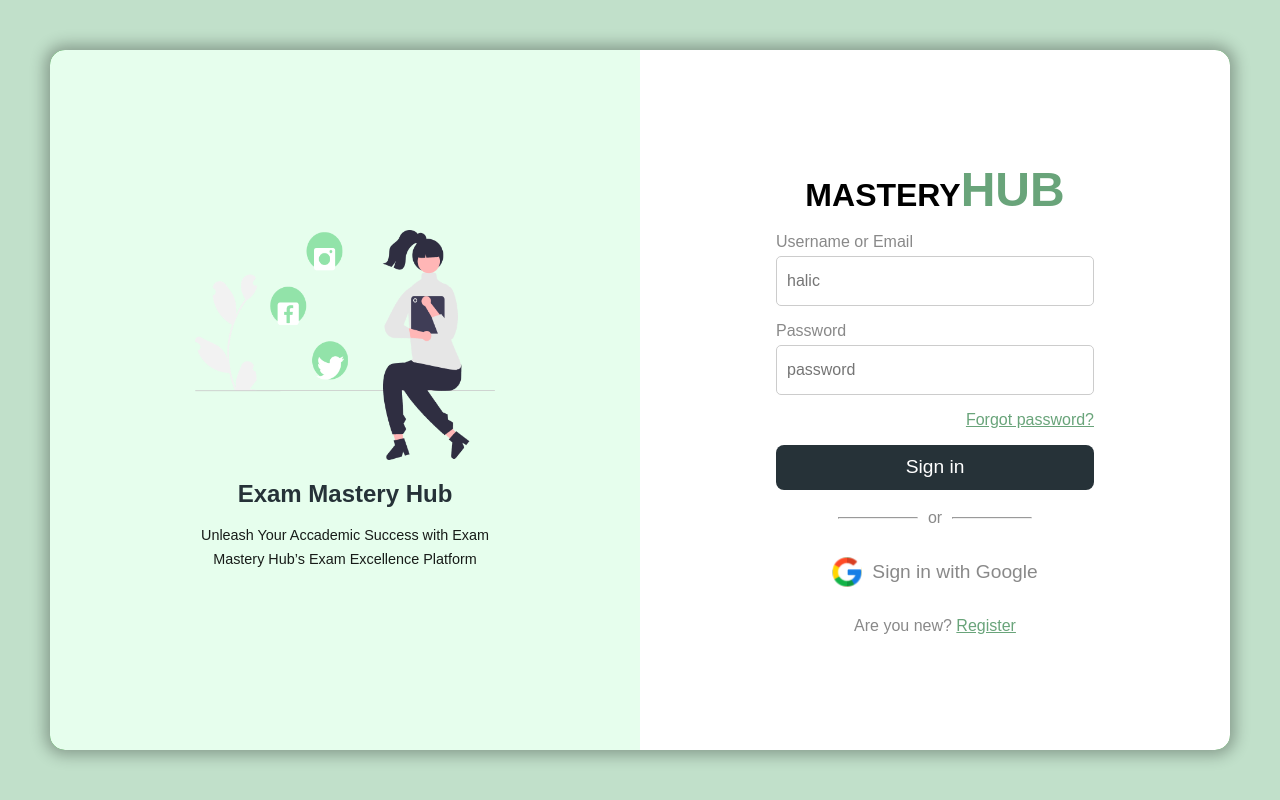
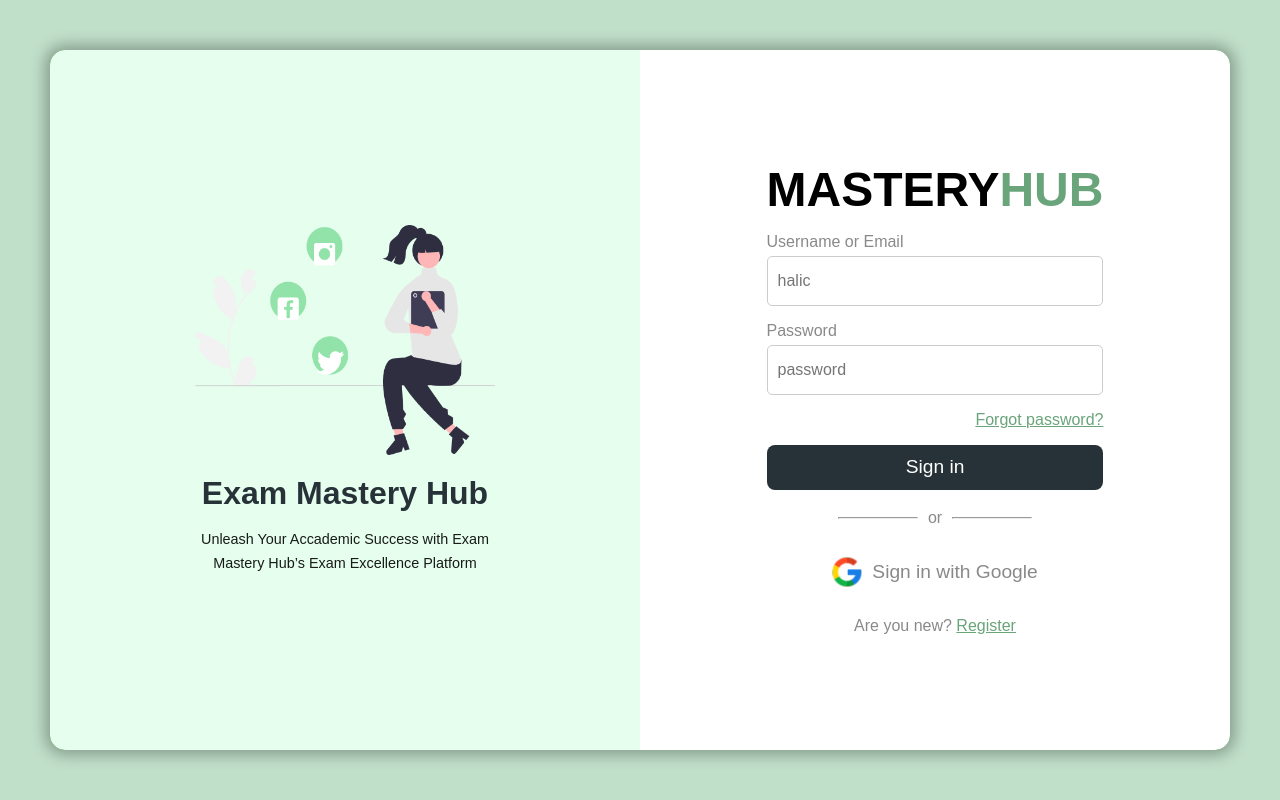
Before and after one commit to Mahamudu-Halic/responsive-auth-screen, a Next.js app: page /auth/sign-in in a window 1280 px wide. Built offline with nearby package versions, Linux system fonts and the light colour scheme.

Commit message:
props added: align and size

```diff
--- a/src/components/styled components/headings.ts
+++ b/src/components/styled components/headings.ts
@@ -1,31 +1,43 @@
 import styled from "styled-components";
 
-export const H1 = styled.h1<{ color?: string; transform?: string }>`
+export const H1 = styled.h1<{ color?: string; transform?: string, align?: string; }>`
   text-transform: ${({ transform }) => transform || "inherit"};
   color: ${({ color }) => color || "inherit"};
+  text-align: ${({ align }) => align || "inherit"};
+  font-size: 3rem
 `;
 
-export const H2 = styled.h2<{ color?: string; transform?: string }>`
+export const H2 = styled.h2<{ color?: string; transform?: string, align?: string; }>`
   text-transform: ${({ transform }) => transform || "inherit"};
   color: ${({ color }) => color || "inherit"};
+  text-align: ${({ align }) => align || "inherit"};
+  font-size: 2rem
 `;
 
-export const H3 = styled.h3<{ color?: string; transform?: string }>`
+export const H3 = styled.h3<{ color?: string; transform?: string, align?: string; }>`
   text-transform: ${({ transform }) => transform || "inherit"};
   color: ${({ color }) => color || "inherit"};
+  text-align: ${({ align }) => align || "inherit"};
+  font-size: 2rem
 `;
 
-export const H4 = styled.h4<{ color?: string; transform?: string }>`
+export const H4 = styled.h4<{ color?: string; transform?: string, align?: string; }>`
   text-transform: ${({ transform }) => transform || "inherit"};
   color: ${({ color }) => color || "inherit"};
+  text-align: ${({ align }) => align || "inherit"};
+  font-size: 2rem
 `;
 
-export const H5 = styled.h5<{ color?: string; transform?: string }>`
+export const H5 = styled.h5<{ color?: string; transform?: string, align?: string; }>`
   text-transform: ${({ transform }) => transform || "inherit"};
   color: ${({ color }) => color || "inherit"};
+  text-align: ${({ align }) => align || "inherit"};
+  font-size: 2rem
 `;
 
-export const H6 = styled.h6<{ color?: string; transform?: string }>`
+export const H6 = styled.h6<{ color?: string; transform?: string, align?: string; }>`
   text-transform: ${({ transform }) => transform || "inherit"};
   color: ${({ color }) => color || "inherit"};
+  text-align: ${({ align }) => align || "inherit"};
+  font-size: 2rem
 `;
```
